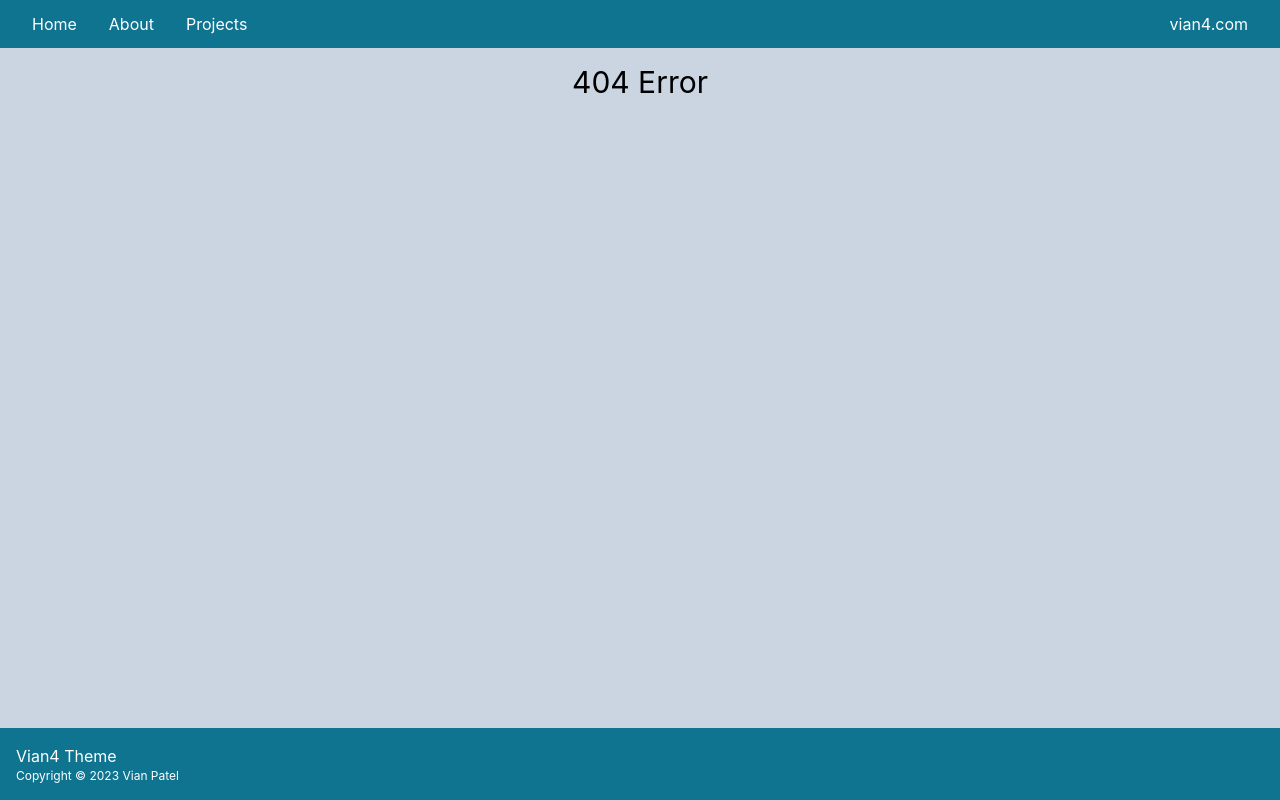
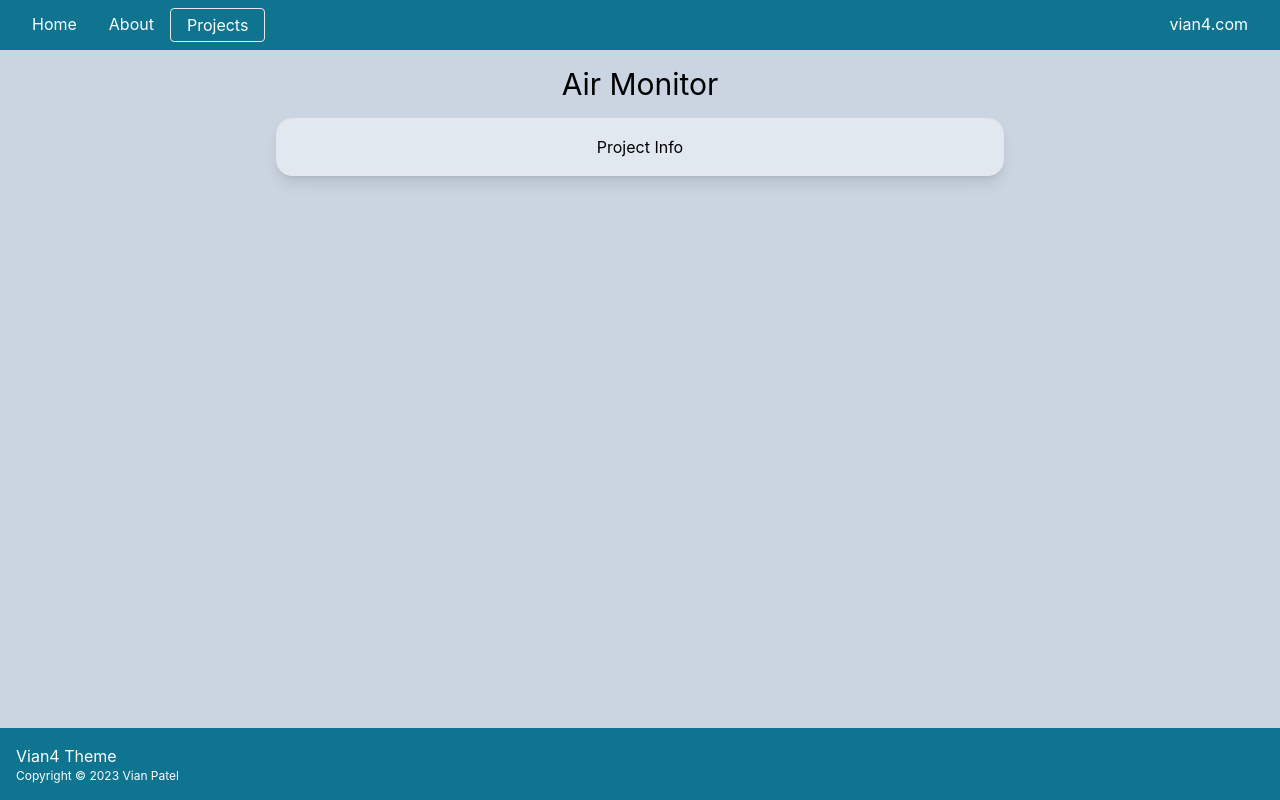
Before and after one commit to VianPatel/vian4.com, a React (Create React App) app: page /projects/air-monitor in a window 1280 px wide. Before the commit this address had no page. Built offline with nearby package versions, Linux system fonts and the light colour scheme.

Commit message:
begin work on project info page

```diff
--- a/src/App.js
+++ b/src/App.js
@@ -4,6 +4,7 @@ import Layout from "./Layout";
 import Home from "./pages/Home";
 import About from "./pages/About";
 import Projects from "./pages/Projects";
+import Project from "./pages/Project";
 import Error from "./pages/Error";
 //import Blogs from "./pages/Blogs";
 //import Contact from "./pages/Contact";
@@ -18,6 +19,7 @@ export default function App() {
           <Route index element={<Home />} />
           <Route path="about" element={<About />} />
           <Route path="projects" element={<Projects />} />
+          <Route path="projects/:project_name" element={<Project />} />
           <Route path="*" element={<Error />} />
         </Route>
       </Routes>
--- a/src/Config.js
+++ b/src/Config.js
@@ -5,20 +5,23 @@ export const footerCopyright = "Copyright © 2023 Vian Patel";
 export const projects = [
     {
         "name": "Thermal Camera Driver",
+        "resourceName": "thermal-camera-driver",
         "image": "https://picsum.photos/200",
         "description": "Driver connecting mlx90640 thermal sensor to RPI Pico",
-        "url": "https://github.com/VianPatel/mlx90640-RPI-Pico"
+        "sourceUrl": "https://github.com/VianPatel/mlx90640-RPI-Pico"
     },
     {
-        "name": "Grade Calculator ",
+        "name": "Grade Calculator",
+        "resourceName": "grade-calculator",
         "image": "https://picsum.photos/200",
         "description": "An app assisting in calculating grades",
-        "url": "https://github.com/VianPatel/GradeCalculator"
+        "sourceUrl": "https://github.com/VianPatel/GradeCalculator"
     },
     {
         "name": "Air Monitor",
+        "resourceName": "air-monitor",
         "image": "https://picsum.photos/200/2000",
         "description": "A program that sends emails when the AQI has passed a configurable threshold. Compatible with an sds011 air quality sensor on a raspberry pi.",
-        "url": "https://github.com/VianPatel/AirMonitor"
+        "sourceUrl": "https://github.com/VianPatel/AirMonitor"
     },
 ];
--- a/src/Layout.js
+++ b/src/Layout.js
@@ -34,5 +34,15 @@ export default function App() {
 
 function SelectorLink(props) {
   //the selected location is the current location
-  return (<Link class={props.selectedLocation == props.to ? props.classSelected : props.class} to={props.to}>{props.children}</Link>);
+  //projects;
+  let isSelected = props.selectedLocation == props.to;
+  //if url is /projects/project-name, then the projects tab should still be selected in the nav bar
+  if (props.selectedLocation.startsWith("/projects/") && props.to == "/projects") {
+    isSelected = true;
+  }
+
+  if (isSelected) {
+    return (<Link class={props.classSelected} to={props.to}>{props.children}</Link>);
+  }
+  return (<Link class={props.class} to={props.to}>{props.children}</Link>);
 }
--- a/src/components/ProjectCard.js
+++ b/src/components/ProjectCard.js
@@ -1,13 +1,15 @@
+import { Link } from "react-router-dom";
+
 export default function ProjectCard({ project } ) {
   //the selected location is the current location
   return (
-    <a href={project.url} class={"flex items-center p-4 space-x-6 border shadow-lg rounded-2xl bg-slate-200 "}>
+    <Link to={"/projects/" + project.resourceName} class={"flex items-center p-4 space-x-6 border shadow-lg rounded-2xl bg-slate-200 "}>
       <img class="w-32 h-32 flex-shrink-0 object-cover rounded-lg" src={project.image}></img>
 
       <div>
         <h3 class="font-bold">{project.name}</h3>
         <p>{project.description}</p>
       </div>
-    </a>
+    </Link>
   );
 }
--- /dev/null
+++ b/src/pages/Project.js
@@ -0,0 +1,35 @@
+import { useParams } from "react-router-dom";
+
+import Error from "./Error";
+
+import PageTextContainer from "../components/PageTextContainer";
+
+import { projects } from "../Config";
+
+function getProjectByResourceName(resourceName) {
+  console.log(resourceName);
+  for (let project of projects) {
+    if (project.resourceName == resourceName) {
+      return project;
+    }
+  }
+  return null;
+}
+
+export default function Project() {
+  console.log(useParams());
+  let project = getProjectByResourceName(useParams().project_name);
+
+  if (project == null) {
+    return <Error/>
+  }
+
+  return (
+    <div>
+      <h2 class="pb-4 text-center text-3xl">{project.name}</h2>
+      <PageTextContainer>
+        <p>Project Info</p>
+      </PageTextContainer>
+    </div>
+  );
+}
```
